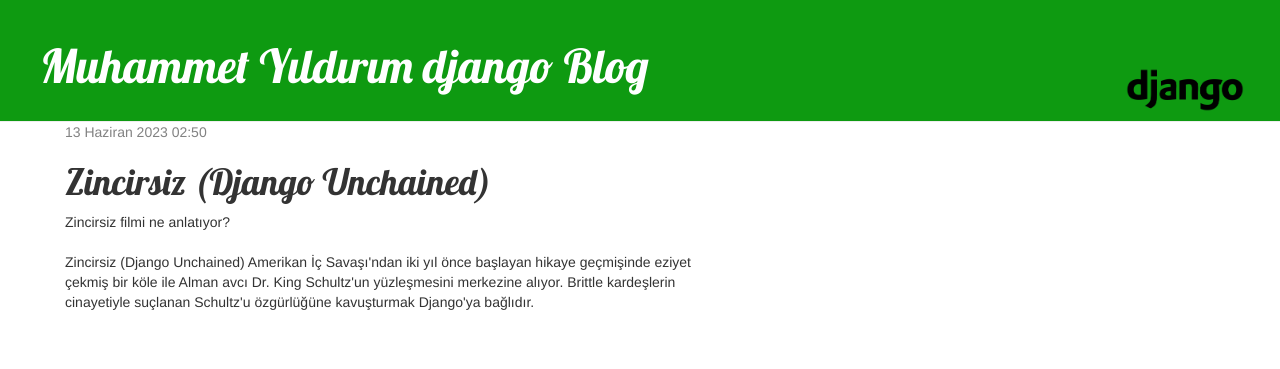
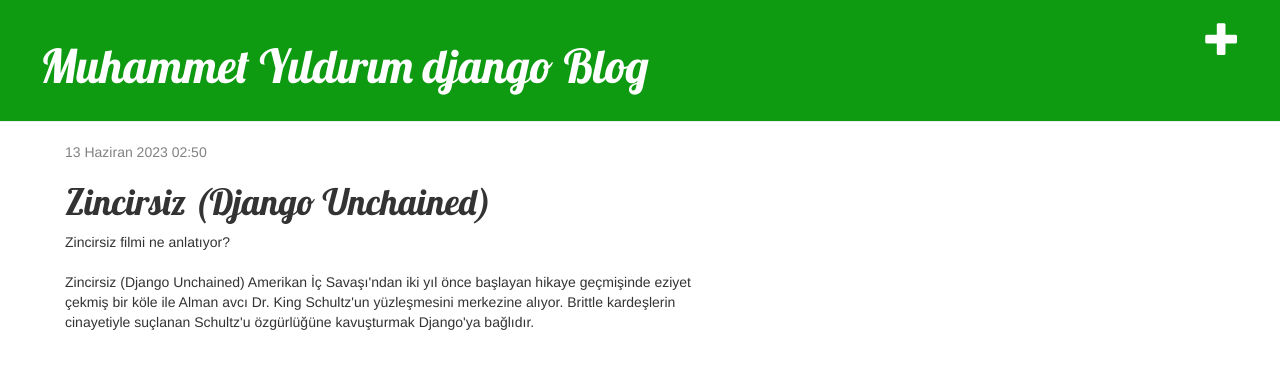
Before and after one commit to Muhammet58/my-blog, a Django app: page /post/4/ in a window 1280 px wide. Shown: the top 369 px of the page. Run offline with Django 4.2, Linux system fonts and the light colour scheme; data comes from the database, SQL or seed files in the repository; some libraries are stand-ins or nearby versions.

Commit message:
düzenleme

```diff
--- a/blog/forms.py
+++ b/blog/forms.py
@@ -4,7 +4,7 @@
 class PostForm(forms.ModelForm):
     class Meta:
         model = Post
-        fields = ['title', 'text', 'author']
+        fields = ['title', 'text']
 
         widgets = {
             'title': forms.TextInput(),
--- a/blog/templates/blog/base.html
+++ b/blog/templates/blog/base.html
@@ -8,8 +8,8 @@
         <link rel="stylesheet" href="{% static 'css/blog.css' %}">
     </head>
     <body>
-        <div class="page-header page">
-            <h1><img src="static/img/Django_logo.png" class="page_img" width="150"></h1>
+        <div class="page-header">
+            <a href="{% url 'post_new' %}" class="top-menu"><span class="glyphicon glyphicon-plus"></span></a>
             <h1><a href="/">Muhammet Yıldırım django Blog</a></h1>
         </div>
         <div class="content container">
--- a/blog/views.py
+++ b/blog/views.py
@@ -23,7 +23,7 @@
     if request.method == "POST":
         form = PostForm(request.POST)
         if form.is_valid():
-            post = form.save(commit=False)
+            post = form.save(commit=True)
             post.author = request.user
             post.published_date = timezone.now()
             post.save()
```
